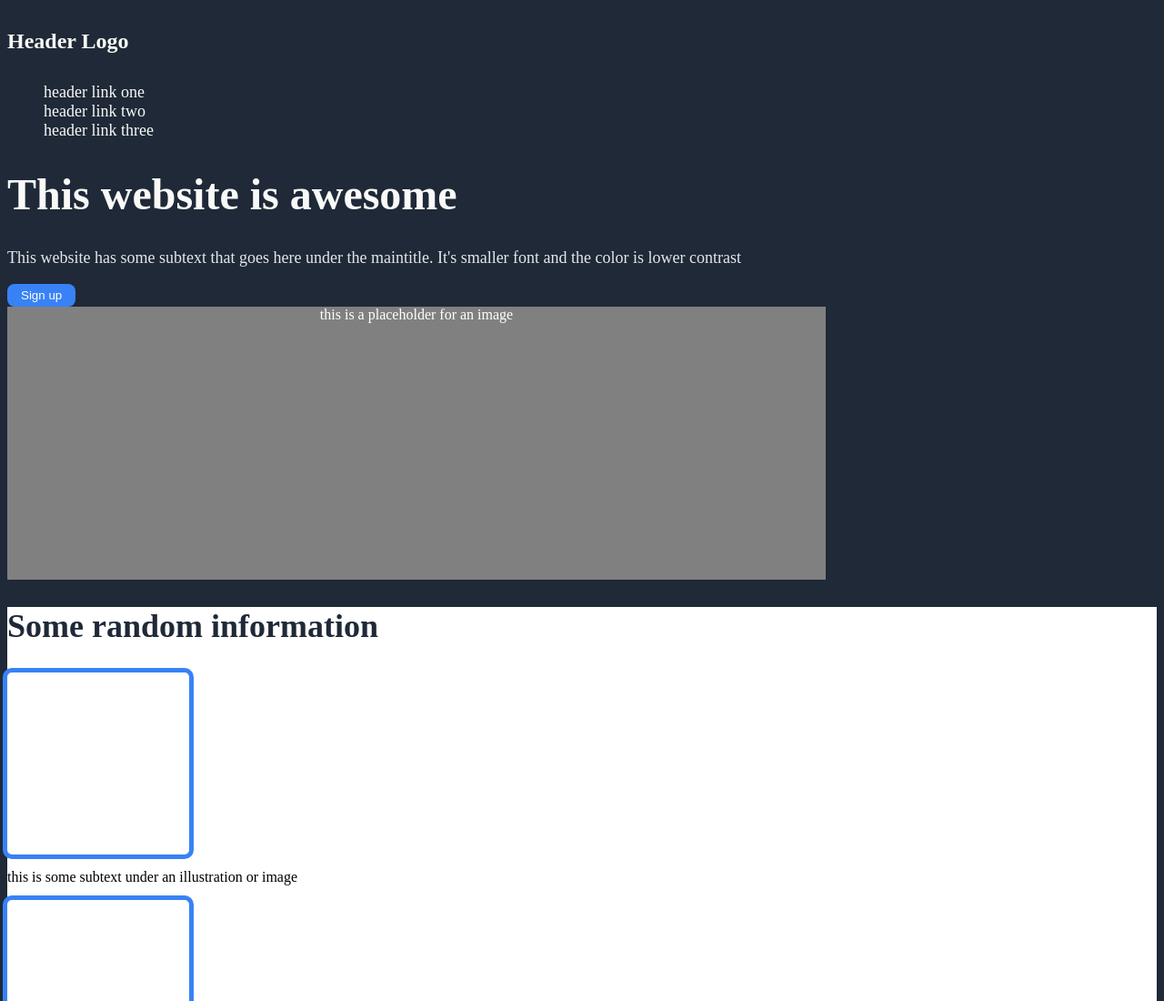
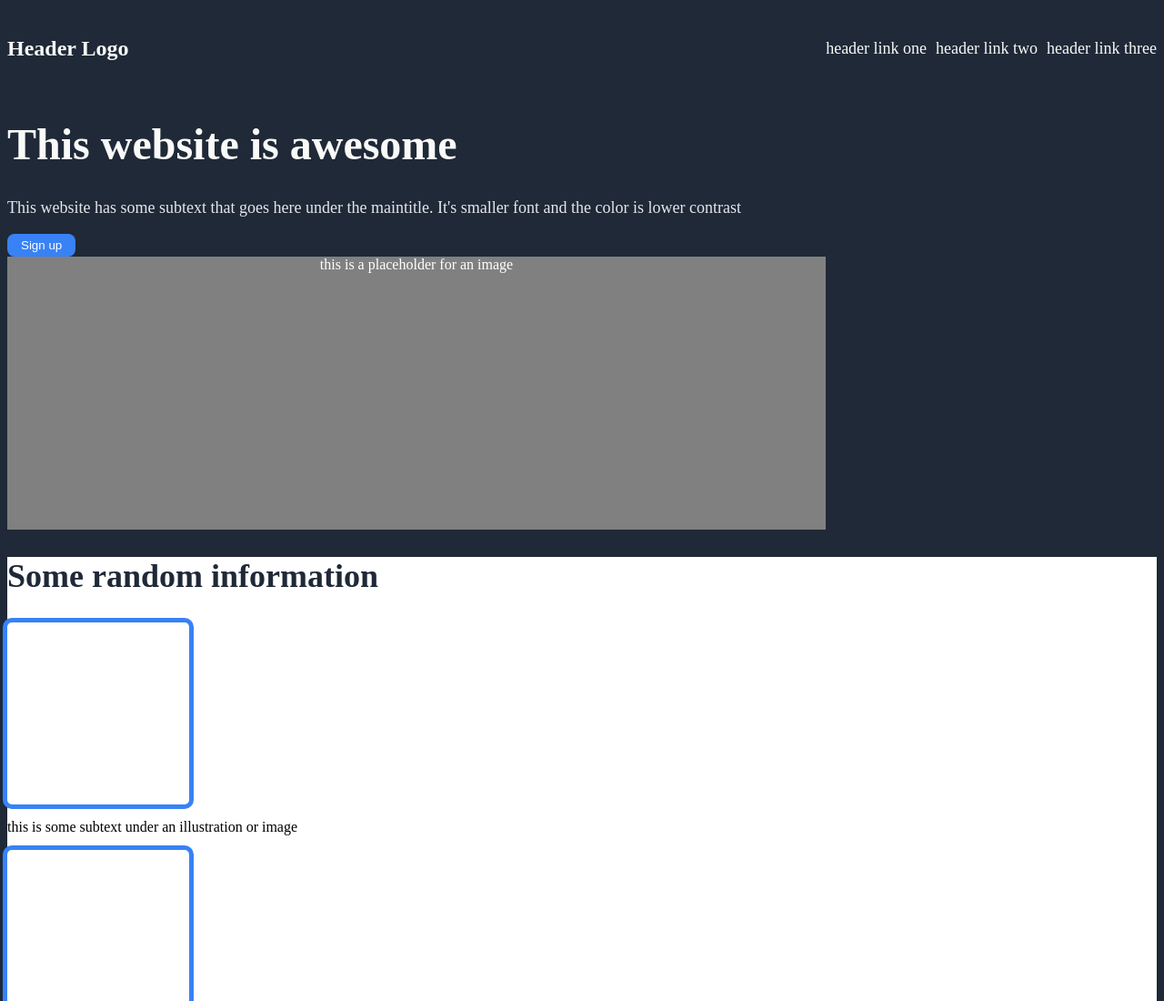
Before and after one commit to falk234/odin_landing_page, a plain HTML site: page index.html in a window 1280 px wide. Shown: the top 1100 px of the page at 91% size. Drawn offline with Linux system fonts and the light colour scheme.

Commit message:
Add layout for header

```diff
--- a/styles.css
+++ b/styles.css
@@ -85,9 +85,18 @@ h3,
 
 .header-links ul{
     list-style-type: none;
+    display: flex;
+    justify-content: flex-end;
+    gap: 10px;
 }
 
 .header-links a{
     text-decoration: none;
     color: #F9FAF8;
 }
+
+.header{
+    display: flex;
+    align-items: center;
+    justify-content: space-between;
+}
```
